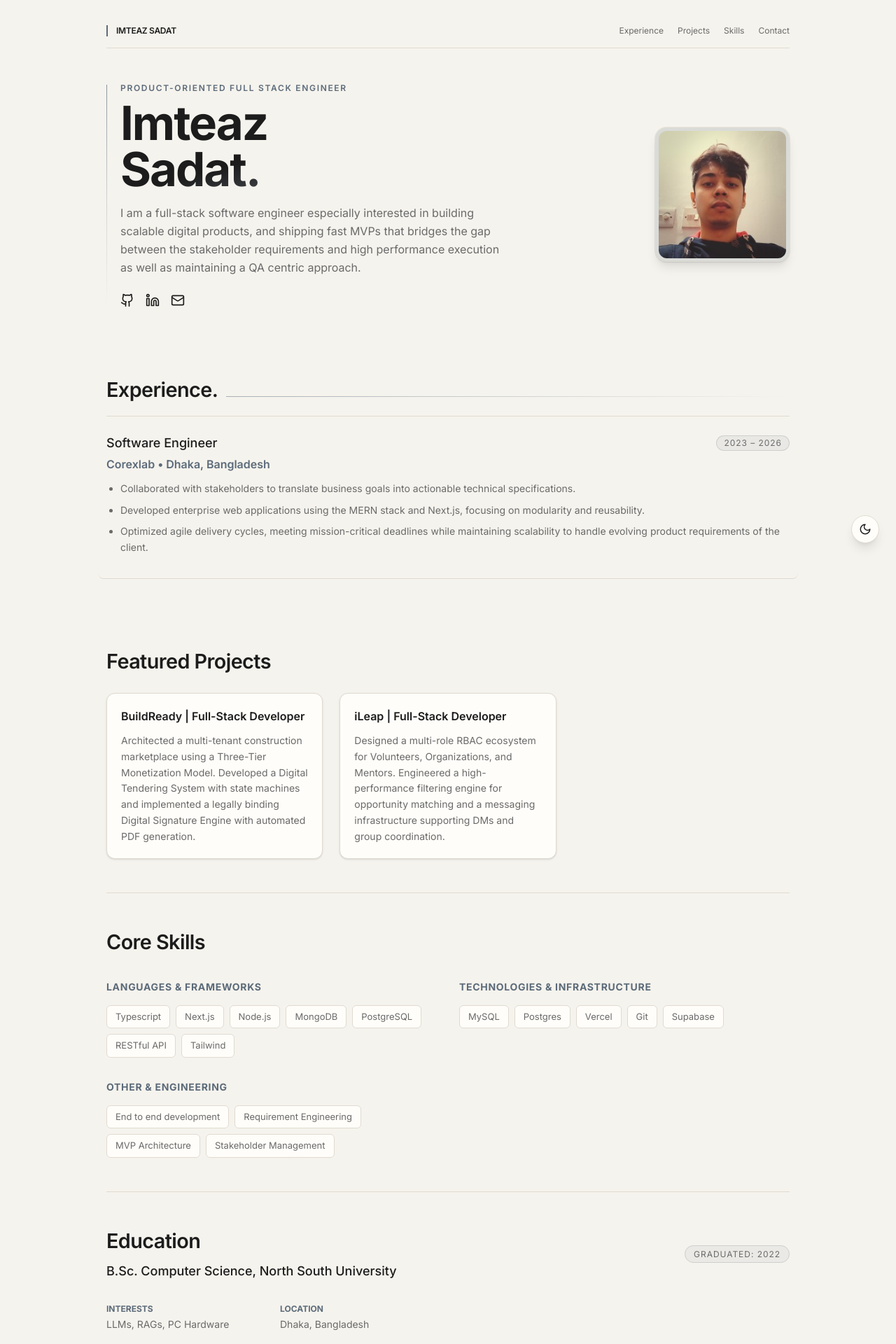
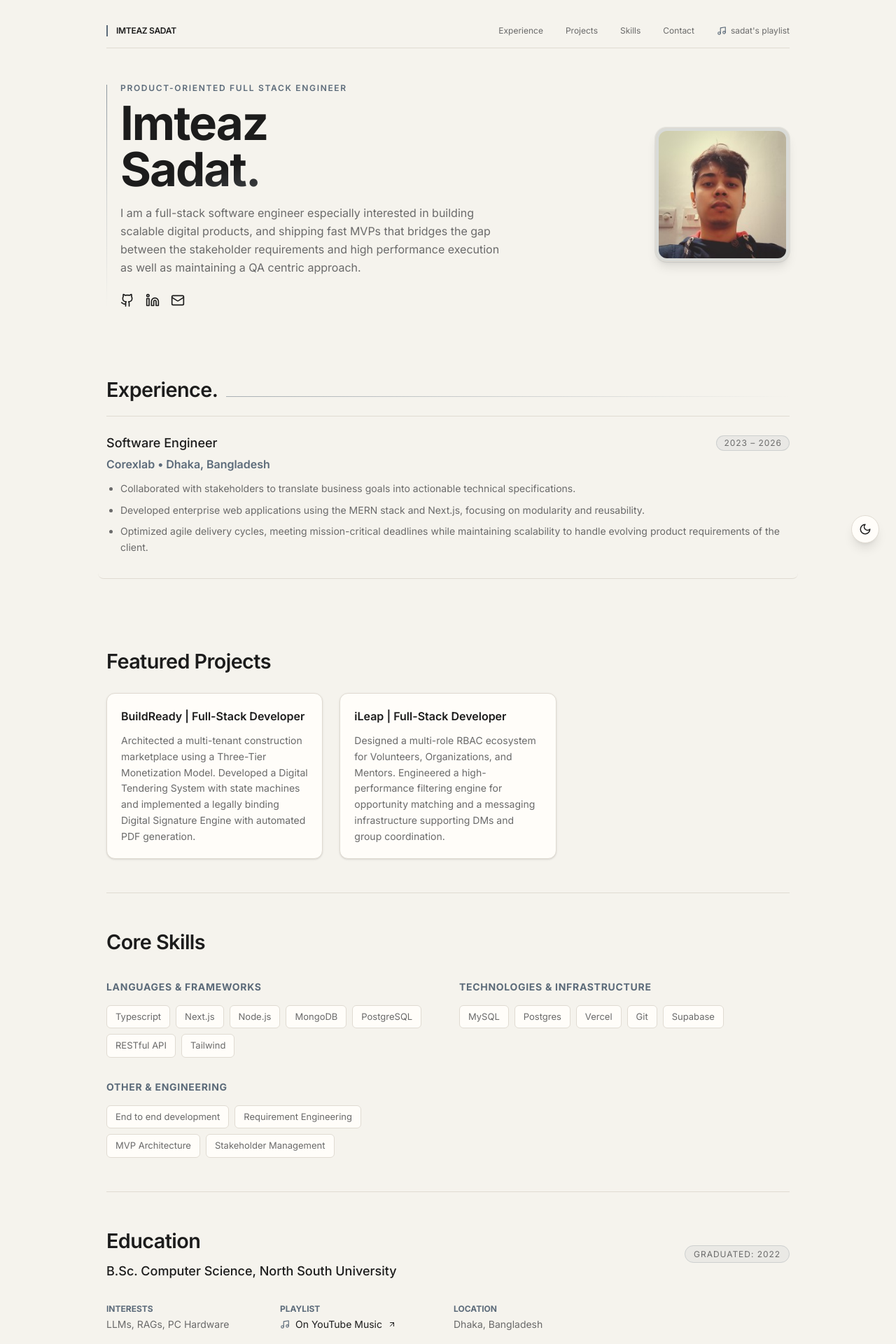
Before and after one commit to sadat66/portfolio, a Next.js app: page / in a window 1280 px wide. Shown: the top 1920 px of the page at 70% size. Built offline with nearby package versions, Linux system fonts and the light colour scheme.

Commit message:
feat: implement personal portfolio landing page with experience, projects, and skills sections

```diff
--- a/src/app/page.tsx
+++ b/src/app/page.tsx
@@ -1,4 +1,4 @@
-import { ArrowUpRight, Github, Linkedin, Mail } from "lucide-react";
+import { ArrowUpRight, Github, Linkedin, Mail, Music } from "lucide-react";
 
 const EXPERIENCE = [
   {
@@ -49,11 +49,20 @@ export default function Home() {
           <p className="m-0 border-l-2 border-[var(--accent)] pl-3 text-xs font-semibold tracking-tight uppercase">
             IMTEAZ SADAT
           </p>
-          <nav className="hidden gap-5 text-xs text-[var(--muted)] md:flex">
+          <nav className="hidden gap-5 text-xs text-[var(--muted)] md:flex lg:gap-8">
             <a href="#experience" className="transition-colors hover:text-[var(--accent)]">Experience</a>
             <a href="#projects" className="transition-colors hover:text-[var(--accent)]">Projects</a>
             <a href="#skills" className="transition-colors hover:text-[var(--accent)]">Skills</a>
             <a href="#contact" className="transition-colors hover:text-[var(--accent)]">Contact</a>
+            <a
+              href="https://music.youtube.com/playlist?list=PLPDuaJTLxFK7p-P2wMaw_RrDh9v4Ql58F&si=vuAhownij6rKVOn2"
+              target="_blank"
+              rel="noopener noreferrer"
+              className="flex items-center gap-1.5 transition-colors hover:text-[var(--accent)]"
+            >
+              <Music size={14} className="text-[var(--accent)]" />
+              sadat&apos;s playlist
+            </a>
           </nav>
         </header>
 
@@ -179,6 +188,19 @@ export default function Home() {
               <p className="text-sm text-[var(--muted)]">LLMs, RAGs, PC Hardware</p>
             </div>
             <div>
+              <p className="text-xs font-bold uppercase text-[var(--accent)] mb-1">Playlist</p>
+              <a
+                href="https://music.youtube.com/playlist?list=PLPDuaJTLxFK7p-P2wMaw_RrDh9v4Ql58F&si=vuAhownij6rKVOn2"
+                target="_blank"
+                rel="noopener noreferrer"
+                className="flex items-center gap-2 text-sm text-[var(--muted)] hover:text-[var(--accent)] transition-colors"
+              >
+                <Music size={14} className="text-[var(--accent)]" />
+                <span>On YouTube Music</span>
+                <ArrowUpRight size={12} />
+              </a>
+            </div>
+            <div>
               <p className="text-xs font-bold uppercase text-[var(--accent)] mb-1">Location</p>
               <p className="text-sm text-[var(--muted)]">Dhaka, Bangladesh</p>
             </div>
```
